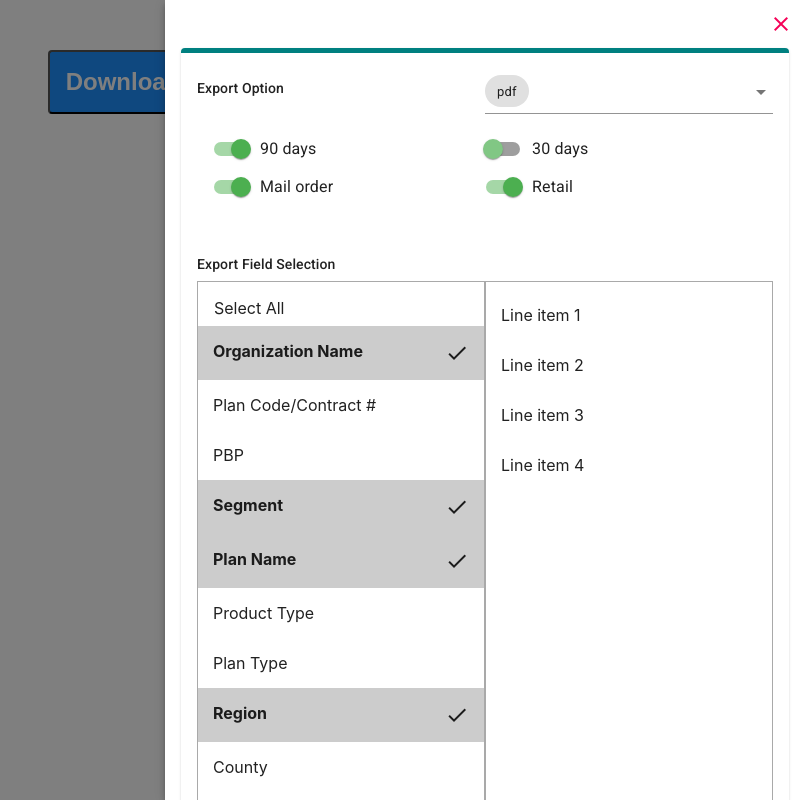
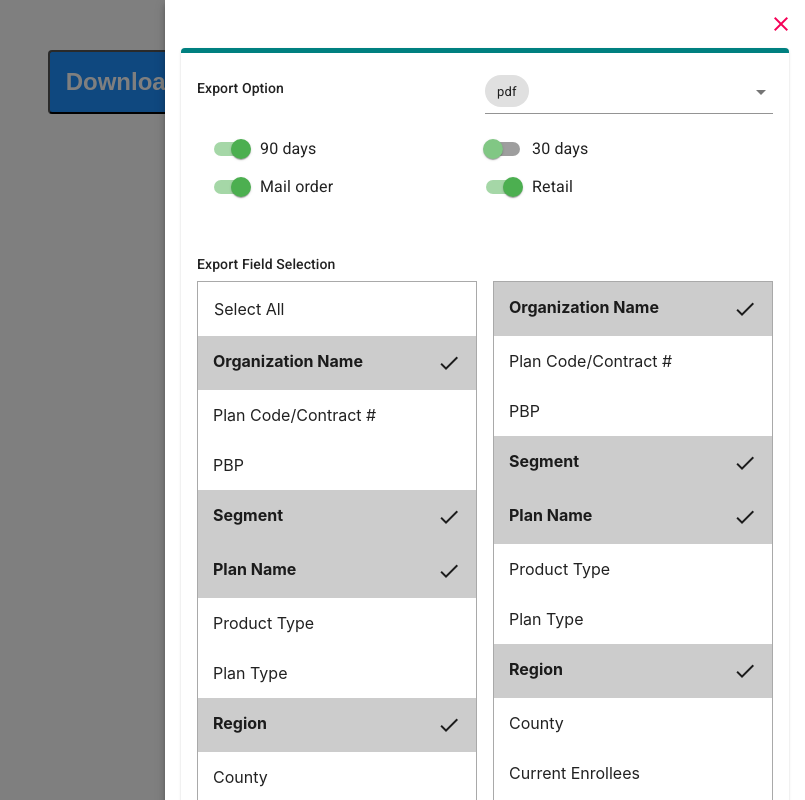
Before and after one commit to samz6/sup_port1, a React (Create React App) app: page / in a window 1280 px wide. Both pictures are taken after a click on the button "Download Report". Shown: the whole page, without its empty margins (475-1280 px from the left). Built offline with nearby package versions, Linux system fonts and the light colour scheme.

Commit message:
Column split logic changes

```diff
--- a/src/components/exportModal/ExportModal.js
+++ b/src/components/exportModal/ExportModal.js
@@ -1,4 +1,4 @@
-import { createMuiTheme } from '@material-ui/core';
+import { createMuiTheme, ListItemText } from '@material-ui/core';
 import Chip from '@material-ui/core/Chip';
 import FormControlLabel from '@material-ui/core/FormControlLabel';
 import Icon from '@material-ui/core/Icon';
@@ -93,8 +93,26 @@ class ExportModal extends React.Component {
         { columnName: 'Plan Type', isSelected: false },
         { columnName: 'Region', isSelected: true },
         { columnName: 'County', isSelected: false },
-        { columnName: 'Current Enrollees', isSelected: false }
+        { columnName: 'Current Enrollees', isSelected: false },
+        { columnName: 'ABC Column 1', isSelected: false },
+        { columnName: 'ABC Column 2', isSelected: false },
+        { columnName: 'ABC Column 3', isSelected: false },
+        { columnName: 'Organization Name', isSelected: true },
+        { columnName: 'Plan Code/Contract #', isSelected: false },
+        { columnName: 'PBP', isSelected: false },
+        { columnName: 'Segment', isSelected: true },
+        { columnName: 'Plan Name', isSelected: true },
+        { columnName: 'Product Type', isSelected: false },
+        { columnName: 'Plan Type', isSelected: false },
+        { columnName: 'Region', isSelected: true },
+        { columnName: 'County', isSelected: false },
+        { columnName: 'Current Enrollees', isSelected: false },
+        { columnName: 'ABC Column 1', isSelected: false },
+        { columnName: 'ABC Column 2', isSelected: false },
+        { columnName: 'ABC Column 3', isSelected: false }
       ],
+      columnsDetail1: [],
+      columnsDetail2: [],
       filters: [
         {
           label: '90 days',
@@ -114,6 +132,8 @@ class ExportModal extends React.Component {
         }
       ]
     };
+
+    this.splitColumnsDetails();
   }
 
   componentWillReceiveProps(nextProps) {
@@ -123,6 +143,31 @@ class ExportModal extends React.Component {
         modalIsOpen: nextProps.modalProps.open
       });
     }
+
+    // TODO: To write logic for checking for comparing the columnsDetails props and when it is getti ng change then only we have call splitColumnsDetails()
+    // if () { this.splitColumnsDetails(); }
+    this.splitColumnsDetails();
+  }
+
+  splitColumnsDetails() {
+    const cd = this.state.columnsDetail;
+    let cd1 = [];
+    let cd2 = [];
+    if (cd.length === 0) {
+    } else if (cd.length <= 10) {
+      cd1 = cd;
+    } else if (cd.length > 10 && cd.length <= 20) {
+      cd1 = cd.slice(0, 10);
+      cd2 = cd.slice(10);
+    } else {
+      cd1 = cd.slice(0, cd.length / 2);
+      cd2 = cd.slice(cd.length / 2);
+    }
+
+    this.setState({
+      columnsDetail1: cd1,
+      columnsDetail2: cd2
+    });
   }
 
   closeModal = () => {
@@ -135,41 +180,70 @@ class ExportModal extends React.Component {
     });
   };
 
-  selectAllHandler = event => {
-    let columns = this.state.columnsDetail;
+  isAllColumnsSelected = () => {
+    let cd1 = this.state.columnsDetail1;
+    let cd2 = this.state.columnsDetail2;
 
     let totalSelectedCols = 0;
-    for (const col of columns) {
+    for (const col of cd1) {
       if (col.isSelected === true) {
         totalSelectedCols += 1;
       }
     }
 
-    if (totalSelectedCols === columns.length) {
-      columns = columns.map(column => {
+    for (const col of cd2) {
+      if (col.isSelected === true) {
+        totalSelectedCols += 1;
+      }
+    }
+
+    return totalSelectedCols === cd1.length + cd2.length;
+  };
+
+  selectAllHandler = event => {
+    let cd1 = this.state.columnsDetail1;
+    let cd2 = this.state.columnsDetail2;
+
+    if (this.isAllColumnsSelected()) {
+      cd1 = cd1.map(column => {
+        column.isSelected = false;
+        return column;
+      });
+
+      cd2 = cd2.map(column => {
         column.isSelected = false;
         return column;
       });
     } else {
-      columns = columns.map(column => {
+      cd1 = cd1.map(column => {
+        column.isSelected = true;
+        return column;
+      });
+
+      cd2 = cd2.map(column => {
         column.isSelected = true;
         return column;
       });
     }
 
-    this.setState({ columnsDetail: columns });
+    this.setState({ columnsDetail1: cd1, columnsDetail2: cd2 });
   };
 
-  columnSelectionHandler = selectedColumn => () => {
-    const currentIndex = this.state.columnsDetail.findIndex(
+  columnSelectionHandler = (columnName, selectedColumn) => () => {
+    let changedColumn =
+      columnName === 'leftCol' ? this.state.columnsDetail1 : this.state.columnsDetail2;
+
+    const currentIndex = changedColumn.findIndex(
       column => column.columnName === selectedColumn.columnName
     );
 
-    const columns = this.state.columnsDetail;
-
+    const columns = changedColumn;
     columns[currentIndex].isSelected = !columns[currentIndex].isSelected;
 
-    this.setState({ ...this.state, columnsDetail: columns });
+    // this.setState({ ...this.state, columnsDetail: columns });
+    columnName === 'leftCol'
+      ? this.setState({ columnsDetail: columns })
+      : this.setState({ columnsDetail2: columns });
   };
 
   filterChangeHandler = filter => event => {
@@ -258,16 +332,16 @@ class ExportModal extends React.Component {
                   <SelectionListContainerStyled>
                     <ColumnSelectionListStyled>
                       <SelectAllListItemStyled onClick={this.selectAllHandler}>
-                        Select All
+                        {this.isAllColumnsSelected() ? 'Unselect All' : 'Select All'}
                       </SelectAllListItemStyled>
-                      {this.state.columnsDetail.map(column => (
+                      {this.state.columnsDetail1.map(column => (
                         <ListItem
                           key={column.columnName}
                           button
                           className={classes.listItemOverride}
                         >
                           <CheckableItem
-                            onSelectionChange={this.columnSelectionHandler(column)}
+                            onSelectionChange={this.columnSelectionHandler('leftCol', column)}
                             label={column.columnName}
                             selected={column.isSelected}
                           />
@@ -275,17 +349,21 @@ class ExportModal extends React.Component {
                       ))}
                     </ColumnSelectionListStyled>
 
-                    <RegionSelectionListStyled>
-                      {[0, 1, 2, 3].map(value => (
-                        <ListItem key={value} button className={classes.listItemOverride}>
+                    <ColumnSelectionListStyled>
+                      {this.state.columnsDetail2.map(column => (
+                        <ListItem
+                          key={column.columnName}
+                          button
+                          className={classes.listItemOverride}
+                        >
                           <CheckableItem
-                            onSelectionChange={this.columnSelectionHandler(value)}
-                            label={`Line item ${value + 1}`}
-                            selected={this.state.selectedColumns.indexOf(value) !== -1}
+                            onSelectionChange={this.columnSelectionHandler('rightCol', column)}
+                            label={column.columnName}
+                            selected={column.isSelected}
                           />
                         </ListItem>
                       ))}
-                    </RegionSelectionListStyled>
+                    </ColumnSelectionListStyled>
                   </SelectionListContainerStyled>
                 </ExportFieldSelectionContainerStyled>
               </MainContainerStyled>
--- a/src/components/exportModal/StyledExportModal.js
+++ b/src/components/exportModal/StyledExportModal.js
@@ -25,6 +25,7 @@ export const MainContainerStyled = styled(Paper)`
 export const MyPaper = styled.div`
   top: 0;
   height: 100vh;
+  height: auto;
   width: 50%;
   min-height: 450px;
   min-width: 500px;
@@ -68,6 +69,12 @@ export const ColumnSelectionListStyled = styled(List)`
   flex: 1;
   max-height: calc(100vh - 230px);
   overflow-y: scroll;
+  padding-top: 0px !important;
+  padding-bottom: 0px !important;
+
+  &:first-child {
+    margin-right: 1rem;
+  }
 `;
 
 export const RegionSelectionListStyled = styled(List)`
@@ -75,7 +82,7 @@ export const RegionSelectionListStyled = styled(List)`
   margin-right: 0.5rem;
   flex: 1;
   max-height: calc(100vh - 230px);
-  overflow-y: scroll;
+  // overflow-y: scroll;
 `;
 
 export const FiltersContainerStyled = styled.div`
@@ -103,4 +110,5 @@ export const GreenSwitch = withStyles({
 export const SelectAllListItemStyled = styled(ListItem)`
   user-select: none;
   cursor: pointer;
+  min-height: 54px;
 `;
```
